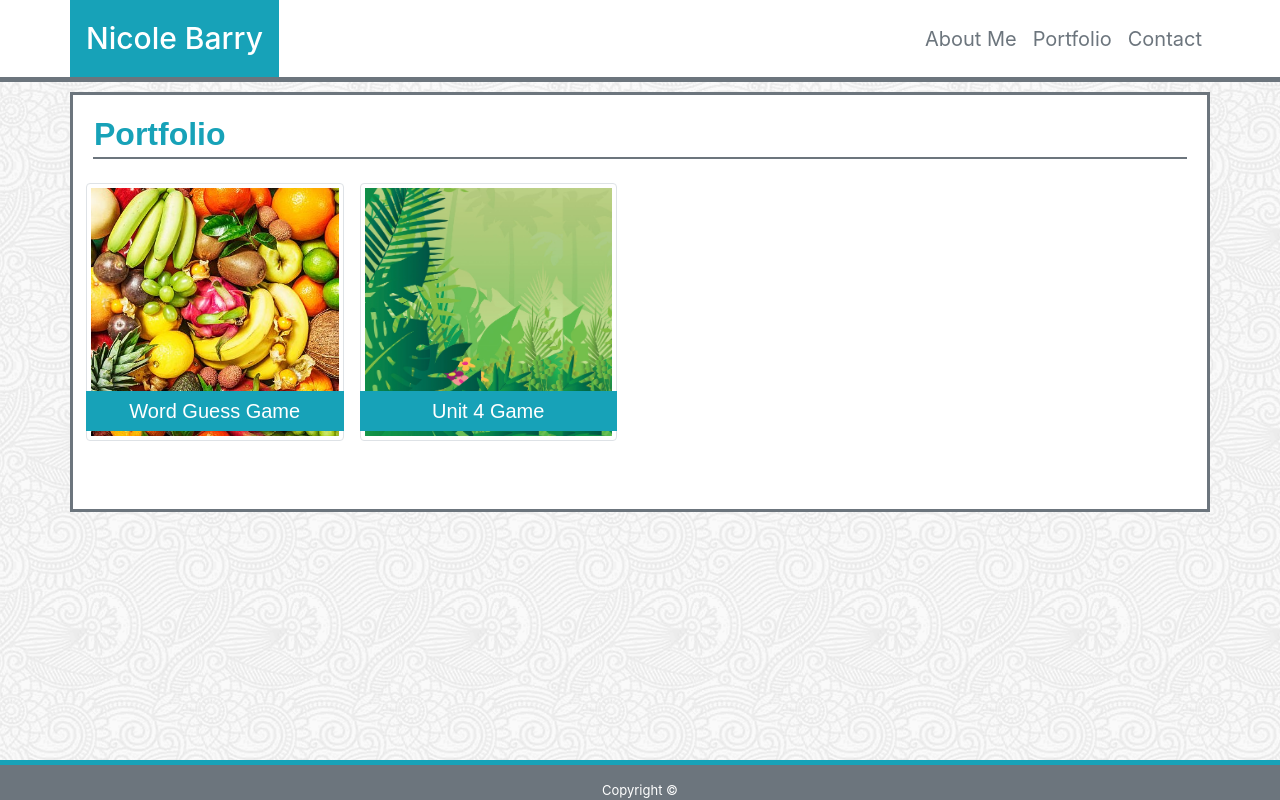
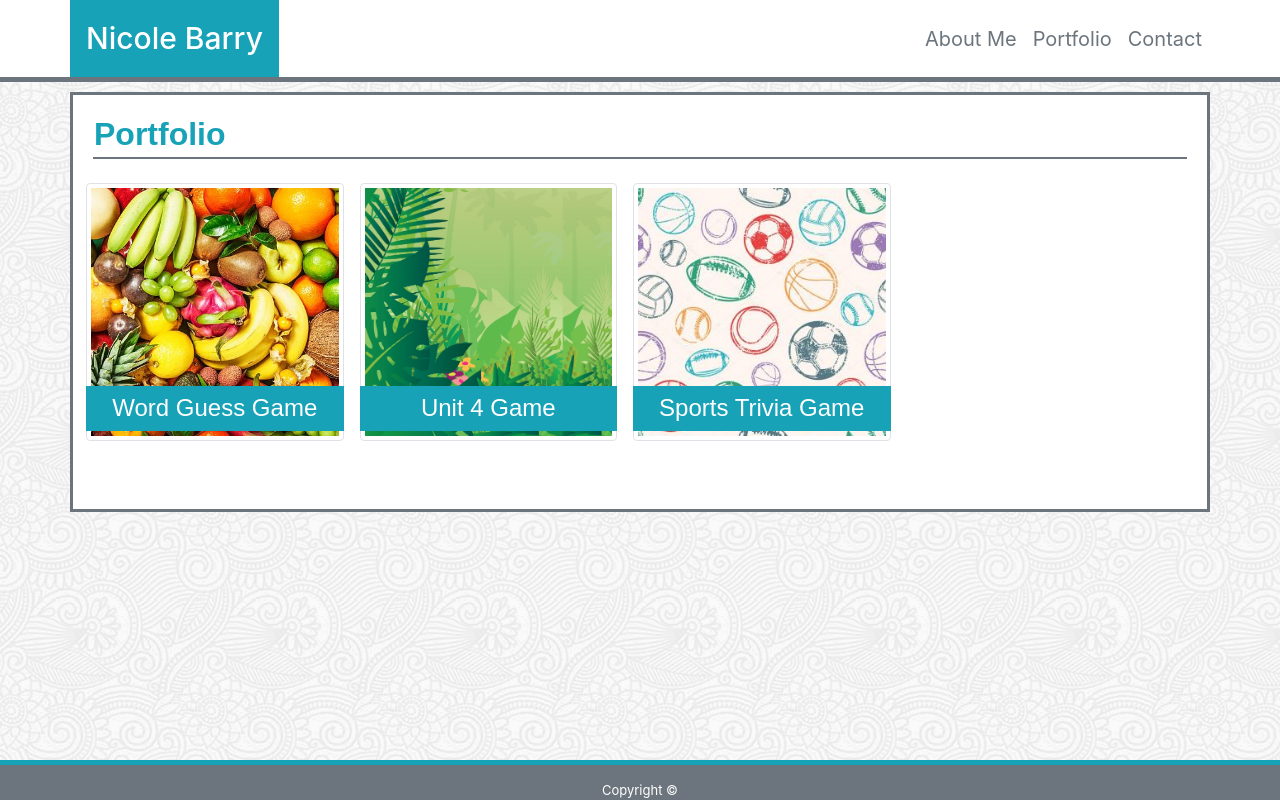
Before and after one commit to nmbarry15/nmbarry15.github.io, a plain HTML site: page portfolio.html in a window 1280 px wide. Drawn offline with nearby package versions, Linux system fonts and the light colour scheme.

Commit message:
add trivia game to portfolio

```diff
--- a/portfolio.html
+++ b/portfolio.html
@@ -40,7 +40,6 @@
     </div>
 
     <!-- Content -->
-
     <div class="content">
         <div class="container bg-white border-secondary" id="content-container">
             <div class="row pr-5 pl-3">
@@ -54,7 +53,7 @@
                                 alt="" id="fruit"></a>
                         <a href="https://nmbarry15.github.io/Word-Guess-Game/">
                             <div class="bg-info text-white w-100 text-center p-2 position-absolute" id="label">
-                                <h5 class="mb-0">Word Guess Game</h5>
+                                <h4 class="mb-0">Word Guess Game</h4>
                             </div>
                         </a>
                     </div>
@@ -65,13 +64,21 @@
                                 alt="" id="jungle"></a>
                         <a href="https://nmbarry15.github.io/Unit-4-Game/">
                             <div class="bg-info text-white w-100 text-center p-2 position-absolute" id="label">
-                                <h5 class="mb-0">Unit 4 Game</h5>
+                                <h4 class="mb-0">Unit 4 Game</h4>
                             </div>
                         </a>
                     </div>
                 </div>
                 <div class="col-md-3 col-6 p-2">
-
+                    <div class="position-relative m-auto d-block">
+                        <a href="https://nmbarry15.github.io/Trivia-Game/"><img src="images/trivia-background.jpg" class="rounded img-thumbnail m-auto d-block w-100"
+                                alt="" id="jungle"></a>
+                        <a href="https://nmbarry15.github.io/Trivia-Game/">
+                            <div class="bg-info text-white w-100 text-center p-2 position-absolute" id="label">
+                                <h4 class="mb-0">Sports Trivia Game</h4>
+                            </div>
+                        </a>
+                    </div>
                 </div>
                 <div class="col-md-3 col-6 p-2">
 
```
Also changed, not shown: images/trivia-background.jpg (added).
